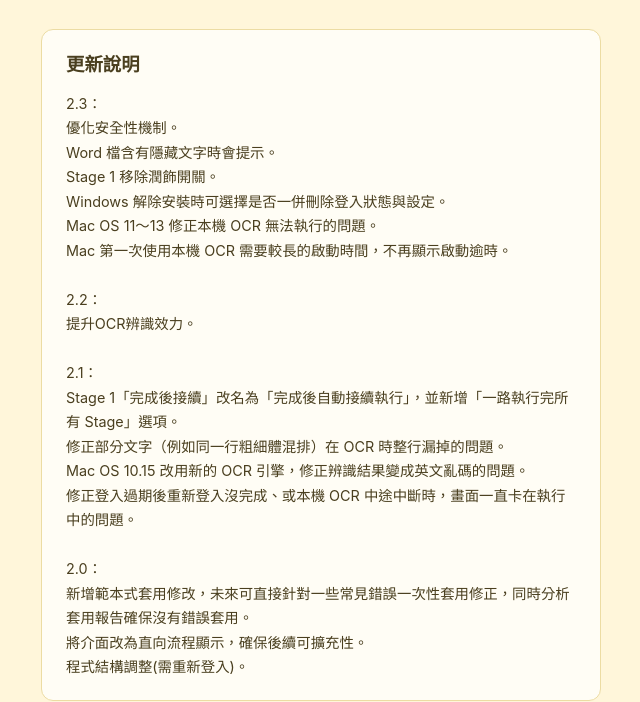
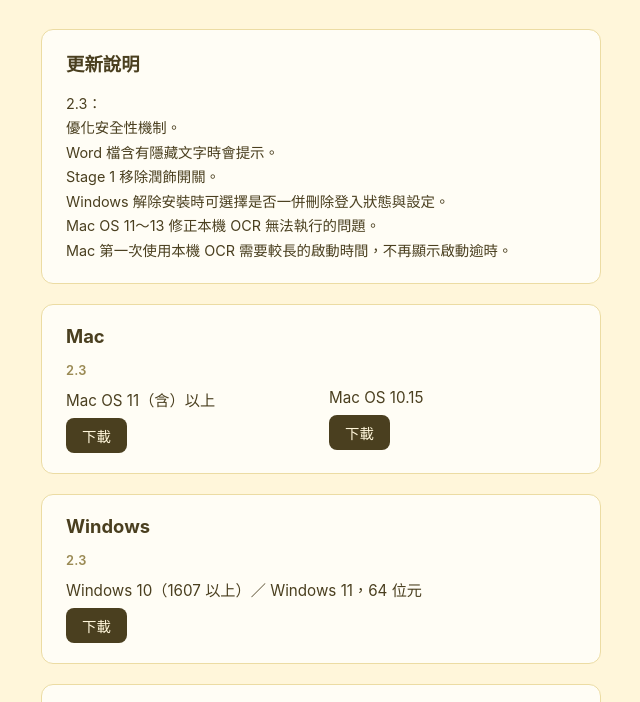
Before and after one commit to beethoreven/zh-cn-to-tw-web, a plain HTML site: page index.html in a window 1280 px wide. Shown: the part 91-793 px from the top of the page, without its empty margins (319-959 px from the left). Drawn offline with Linux system fonts and the light colour scheme.

Commit message:
下載頁更新說明只留 2.3
Co-Authored-By: Claude Opus 5.5 <noreply@anthropic.com>

```diff
--- a/index.html
+++ b/index.html
@@ -22,21 +22,7 @@ Word 檔含有隱藏文字時會提示。
 Stage 1 移除潤飾開關。
 Windows 解除安裝時可選擇是否一併刪除登入狀態與設定。
 Mac OS 11～13 修正本機 OCR 無法執行的問題。
-Mac 第一次使用本機 OCR 需要較長的啟動時間，不再顯示啟動逾時。
-
-2.2：
-提升OCR辨識效力。
-
-2.1：
-Stage 1「完成後接續」改名為「完成後自動接續執行」，並新增「一路執行完所有 Stage」選項。
-修正部分文字（例如同一行粗細體混排）在 OCR 時整行漏掉的問題。
-Mac OS 10.15 改用新的 OCR 引擎，修正辨識結果變成英文亂碼的問題。
-修正登入過期後重新登入沒完成、或本機 OCR 中途中斷時，畫面一直卡在執行中的問題。
-
-2.0：
-新增範本式套用修改，未來可直接針對一些常見錯誤一次性套用修正，同時分析套用報告確保沒有錯誤套用。
-將介面改為直向流程顯示，確保後續可擴充性。
-程式結構調整(需重新登入)。</p>
+Mac 第一次使用本機 OCR 需要較長的啟動時間，不再顯示啟動逾時。</p>
     </section>
 
     <section>
```
